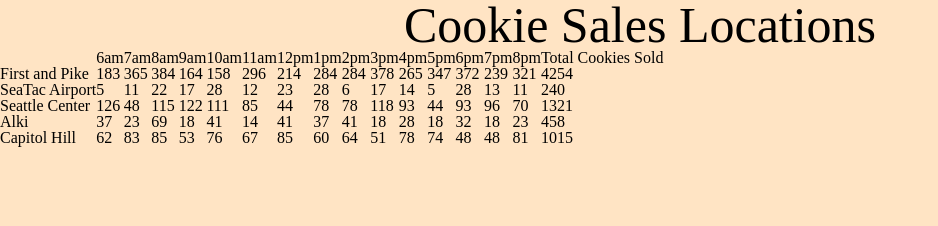
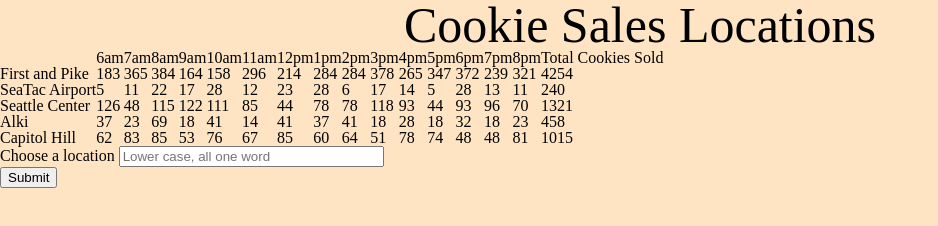
Before and after one commit to akarinaat/cookie-stand, a plain HTML site: page sales.html in a window 1280 px wide. Shown: the whole page, without its empty margins (0-938 px from the left). Drawn offline with Linux system fonts and the light colour scheme.

Commit message:
Addedan input form to  the html and finished table

```diff
--- a/js/app.js
+++ b/js/app.js
@@ -98,14 +98,10 @@ CookieStore.prototype.salesRender = function() {
 
 };
 
-function renderFinalTotal () {
-  var totalSalesRow = document.createElement('tr');
-  var totalCell = document.createElement('td');
 
   // var totalCellContent = totalCell;
   // totalCellContent.textContent = this.dailySales;
 
-}
 
 
 
--- a/sales.html
+++ b/sales.html
@@ -13,6 +13,18 @@
 
       </table>
 
+      <form>
+        <div>
+          <label >Choose a location</label>
+          <input type="text" id="loc"
+                 placeholder="Lower case, all one word"
+                 size="30">
+        </div>
+        <div>
+          <button>Submit</button>
+        </div>
+      </form>
+
     <script src="js/app.js"></script>
   </body>
 </html>
```
